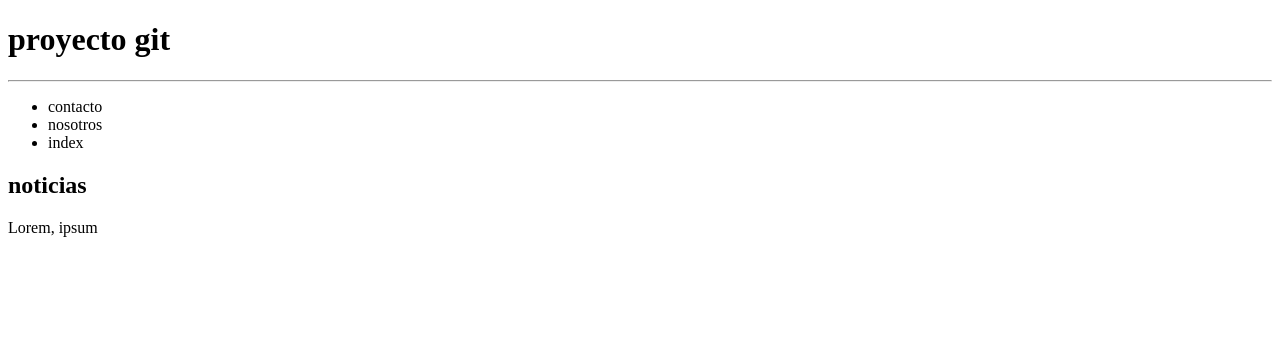
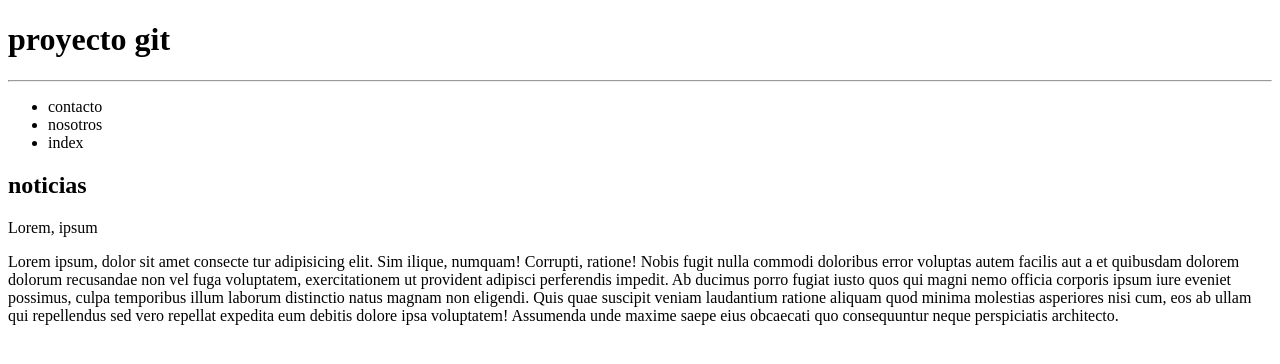
Before and after one commit to FacundoAlmonacid/almonacid, a plain HTML site: page index.html in a window 1280 px wide. Drawn offline with Linux system fonts and the light colour scheme.

Commit message:
se desarrolo cosas de titulos de articulos

```diff
--- a/index.html
+++ b/index.html
@@ -38,6 +38,14 @@
                 </p>
             </article>
 
+            <article>
+                <p>
+                    Lorem ipsum, dolor sit amet consecte
+                    tur adipisicing elit. Sim
+                    ilique, numquam! Corrupti, ratione! Nobis fugit nulla commodi doloribus error voluptas autem facilis aut a et quibusdam dolorem dolorum recusandae non vel fuga voluptatem, exercitationem ut provident adipisci perferendis impedit. Ab ducimus porro fugiat iusto quos qui magni nemo officia corporis ipsum iure eveniet possimus, culpa temporibus illum laborum distinctio natus magnam non eligendi. Quis quae suscipit veniam laudantium ratione aliquam quod minima molestias asperiores nisi cum, eos ab ullam qui repellendus sed vero repellat expedita eum debitis dolore ipsa voluptatem! Assumenda unde maxime saepe eius obcaecati quo consequuntur neque perspiciatis architecto.
+                </p>
+            </article>
+
         </main>
 
 
```
